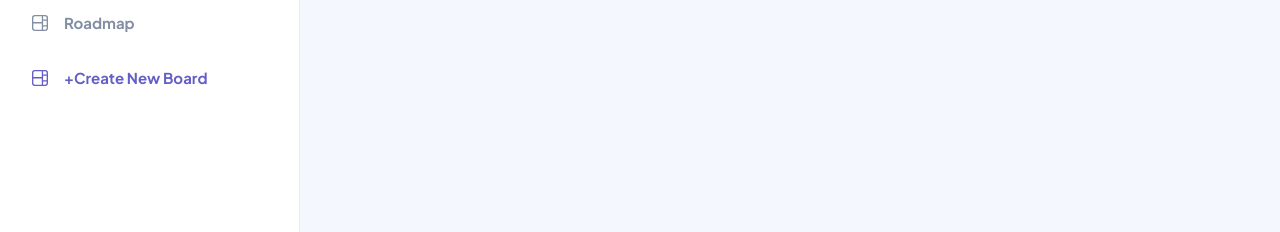
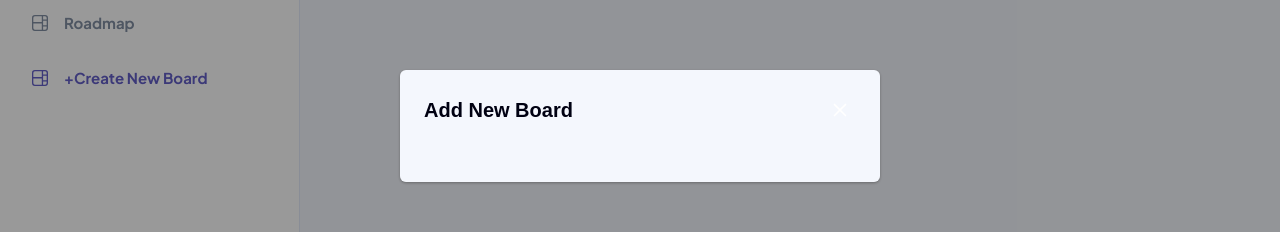
Before and after one commit to KoenCobra/VueKanban, a Vue app: page / in a window 1280 px wide. Both pictures are taken after a click on the button "+Create New Board". Shown: the part 274-506 px from the top of the page. Built offline with nearby package versions, Linux system fonts and the light colour scheme; a web font is replaced by a local one.

Commit message:
added primevue dialog

```diff
--- a/src/assets/sass/primeVue.scss
+++ b/src/assets/sass/primeVue.scss
@@ -3,3 +3,23 @@
   background: var(--mainPurple) !important;
   box-shadow: none !important;
 }
+
+.p-dialog .p-dialog-header .p-dialog-header-icon:focus {
+  box-shadow: none !important;
+}
+
+.p-dialog {
+  width: 480px !important;
+}
+
+.p-dialog-title {
+  color: var(--textColor);
+}
+
+.p-dialog-header {
+  background: var(--bodyBackground) !important;
+}
+
+.p-dialog-content {
+  background: var(--bodyBackground) !important;
+}
--- /dev/null
+++ b/src/components/generic-dialog.vue
@@ -0,0 +1,25 @@
+<template>
+  <Dialog
+    @update:visible="hideHandler"
+    v-bind:visible="props.modelValue"
+    modal
+    :header="props.header"
+  >
+    <div class="dialog-body">
+      <slot />
+    </div>
+  </Dialog>
+</template>
+
+<script setup lang="ts">
+import Dialog from 'primevue/dialog'
+
+const props = defineProps(['modelValue', 'header'])
+const emit = defineEmits(['update:modelValue'])
+
+function hideHandler(value: any) {
+  emit('update:modelValue', value)
+}
+</script>
+
+<style scoped lang="scss"></style>
--- a/src/components/sidebar.vue
+++ b/src/components/sidebar.vue
@@ -45,6 +45,8 @@
   <button @click="isSideBarVisible = true" v-if="!isSideBarVisible" class="show-sidebar-btn">
     <img src="../assets/images/icon-show-sidebar.svg" alt="" />
   </button>
+
+  <GenericDialog :header="'Add New Board'" v-model="isDialogVisible"></GenericDialog>
 </template>
 
 <script setup lang="ts">
@@ -52,6 +54,7 @@ import ThemeSwitcher from '@/components/theme-switcher.vue'
 import { useThemeStore } from '@/stores/themeStore'
 import { ref } from 'vue'
 import { useBoardStore } from '@/stores/boardStore'
+import GenericDialog from '@/components/generic-dialog.vue'
 
 const boardStore = useBoardStore()
 const themeStore = useThemeStore()
```
